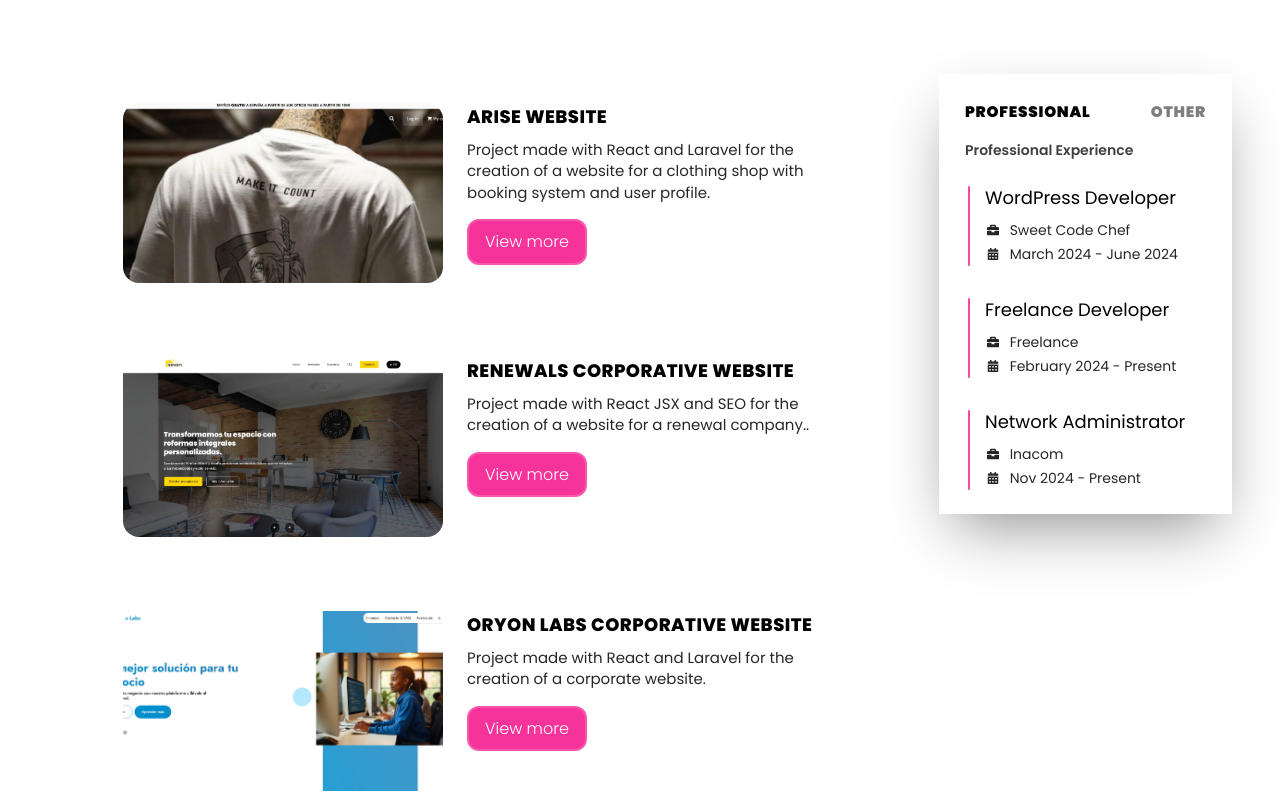
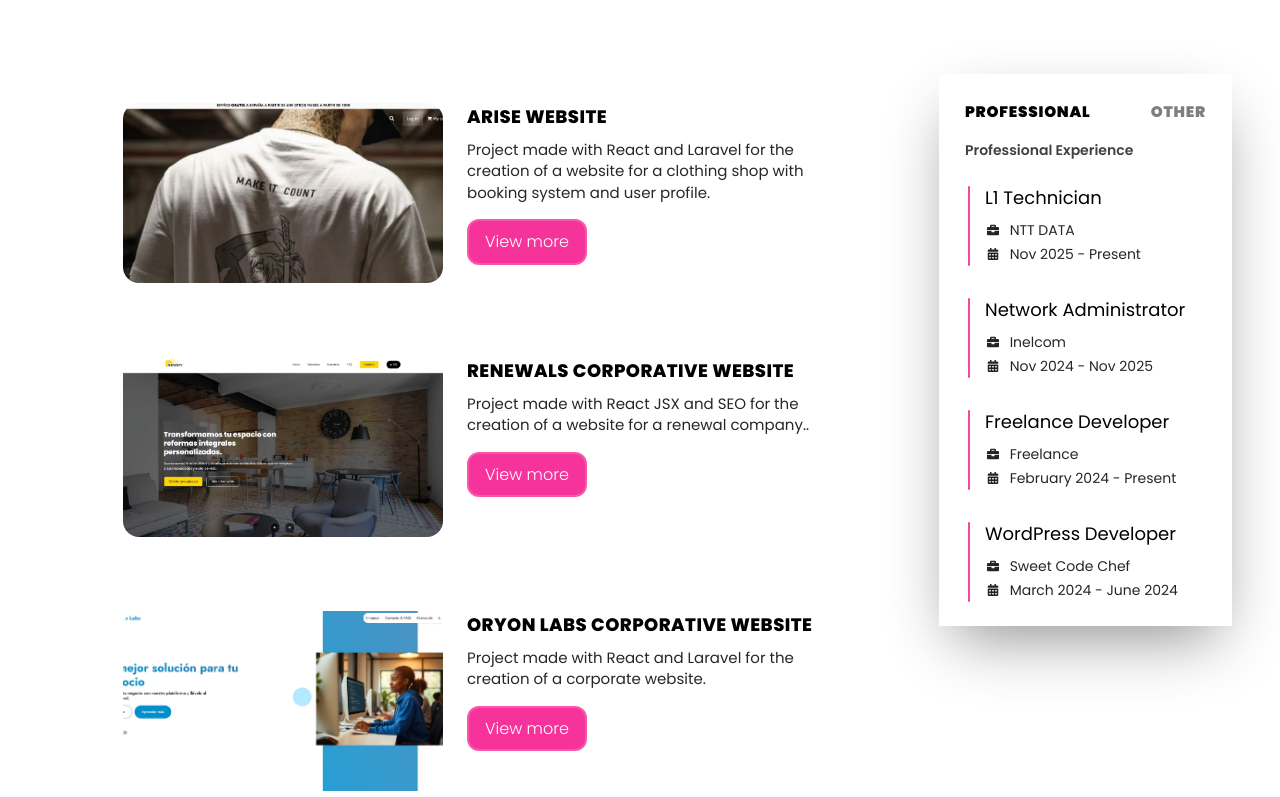
Before and after one commit to DiegoDexx/new-portfolio, a React (Vite) app: page / in a window 1280 px wide. Shown: the part 548-1345 px from the top of the page. Built offline with nearby package versions, Linux system fonts and the light colour scheme.

Commit message:
expereience_update

```diff
--- a/src/components/layouts/experience.jsx
+++ b/src/components/layouts/experience.jsx
@@ -37,20 +37,28 @@ export default function ExperiencePanel() {
   const professionalItems = useMemo(
     () => [
       {
-        title: t("experience.WordPress Developer"),
-        company: "Sweet Code Chef",
-        date: "March 2024 - June 2024",
+        title: t("experience.L1 Technician"),
+        company: "NTT DATA",
+        date: "Nov 2025 - Present",
+      }
+      ,
+      {
+        title: t("experience.Network Administrator"),
+        company: "Inelcom",
+        date: "Nov 2024 - Nov 2025",
       },
-      {
+        {
         title: t("experience.Freelance Developer"),
         company: "Freelance",
         date: "February 2024 - Present",
       },
       {
-        title: t("experience.Network Administrator"),
-        company: "Inacom",
-        date: "Nov 2024 - Present",
+        title: t("experience.WordPress Developer"),
+        company: "Sweet Code Chef",
+        date: "March 2024 - June 2024",
       },
+
+
     ],
     [t]
   );
--- a/src/components/layouts/navbar.jsx
+++ b/src/components/layouts/navbar.jsx
@@ -128,7 +128,7 @@ const NavBar = () => {
                 onClick={handleOpenContact}
                 className="
                   inline-flex items-center gap-2 px-4 py-2 rounded-xl
-                  bg-[#F6339A] text-white text-sm font-semibold
+                  bg-[#F6339A] text-white text-sm font-semibold cursor-pointer
                   hover:brightness-110 transition
                 "
               >
--- a/src/i118n.js
+++ b/src/i118n.js
@@ -24,13 +24,16 @@ i18n
           "otherTechnologies": "Other technologies",
 
           "experience": {
+             "L1 Technician": "L1 Technician",
+            "Network Administrator": "Network Administrator",
             "WordPress Developer": "WordPress Developer",
             "Freelance Developer": "Freelance Developer",
             "Parking Attendant and Chauffeur": "Parking Attendant and Chauffeur",
-            "Computer Technician": "Computer Technician",
-            "Network Administrator": "Network Administrator"
+            "Computer Technician": "Computer Technician"
+
           },
           "jobDescription": {
+            "L1Technician": "Provided first-level technical support, troubleshooting hardware and software issues for end-users.",
             "wordpressDeveloper": "I was working as an intern on a project about WordPress plugin implementations.",
             "freelanceDeveloper": "After obtaining my degree, I have been working freelance on various company and start-up projects.",
             "parkingAttendant": "I worked in a parking facility where I was responsible for parking cars and providing chauffeur services for clients.",
@@ -183,13 +186,16 @@ i18n
           "subtitle4": "Otras Experiencias",
 
           "experience": {
+            "L1 Technician": "Técnico de soporte L1",
+             "Network Administrator": "Administrador de Redes",
             "WordPress Developer": "Desarrollador de WordPress",
             "Freelance Developer": "Desarrollador Freelance",
             "Parking Attendant and Chauffeur": "Encargado de Estacionamiento y Chófer",
-            "Computer Technician": "Técnico de tienda de tecnología",
-            "Network Administrator": "Administrador de Redes"
+            "Computer Technician": "Técnico de tienda de tecnología"
+
           },
           "jobDescription": {
+            "L1Technician": "Proporcioné soporte técnico de primer nivel, solucionando problemas de hardware y software para los usuarios finales.",
             "wordpressDeveloper": "Trabajé como becario en un proyecto sobre implementaciones de plugins de WordPress.",
             "freelanceDeveloper": "Después de obtener mi título, he estado trabajando como freelance en varios proyectos de empresas y startups.",
             "parkingAttendant": "Trabajé en un aparcamiento donde era responsable de estacionar coches y proporcionar servicios de chófer a los clientes.",
```
